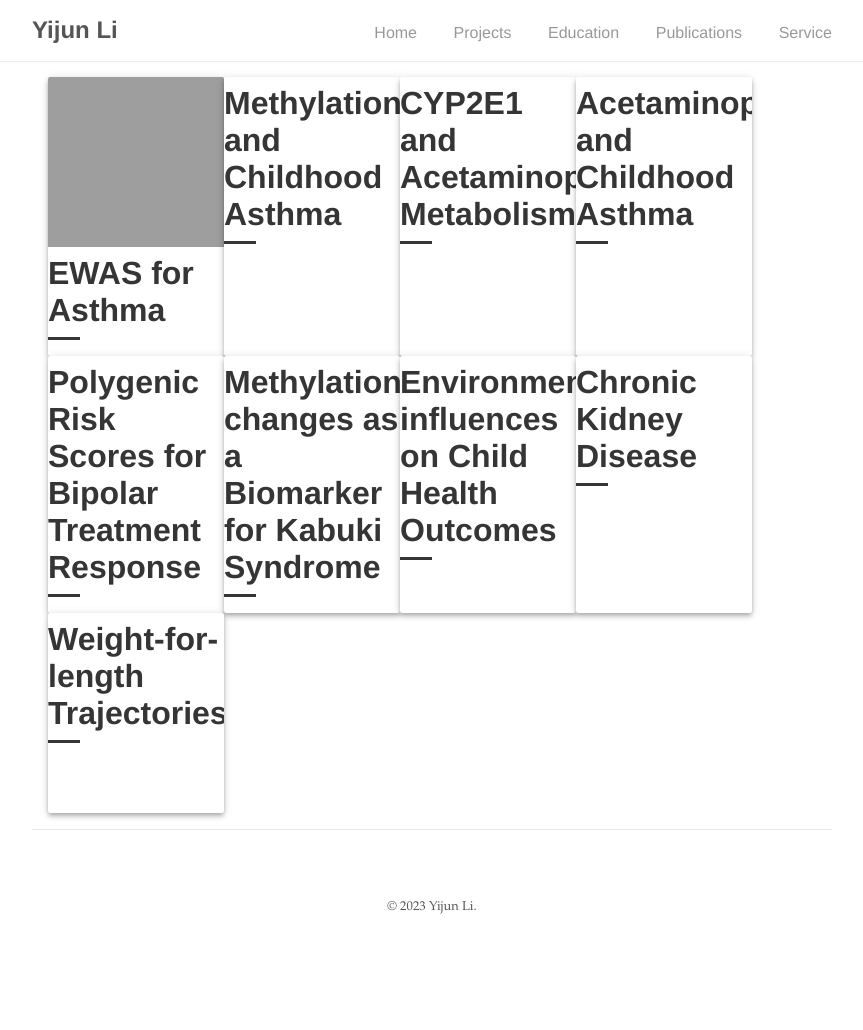
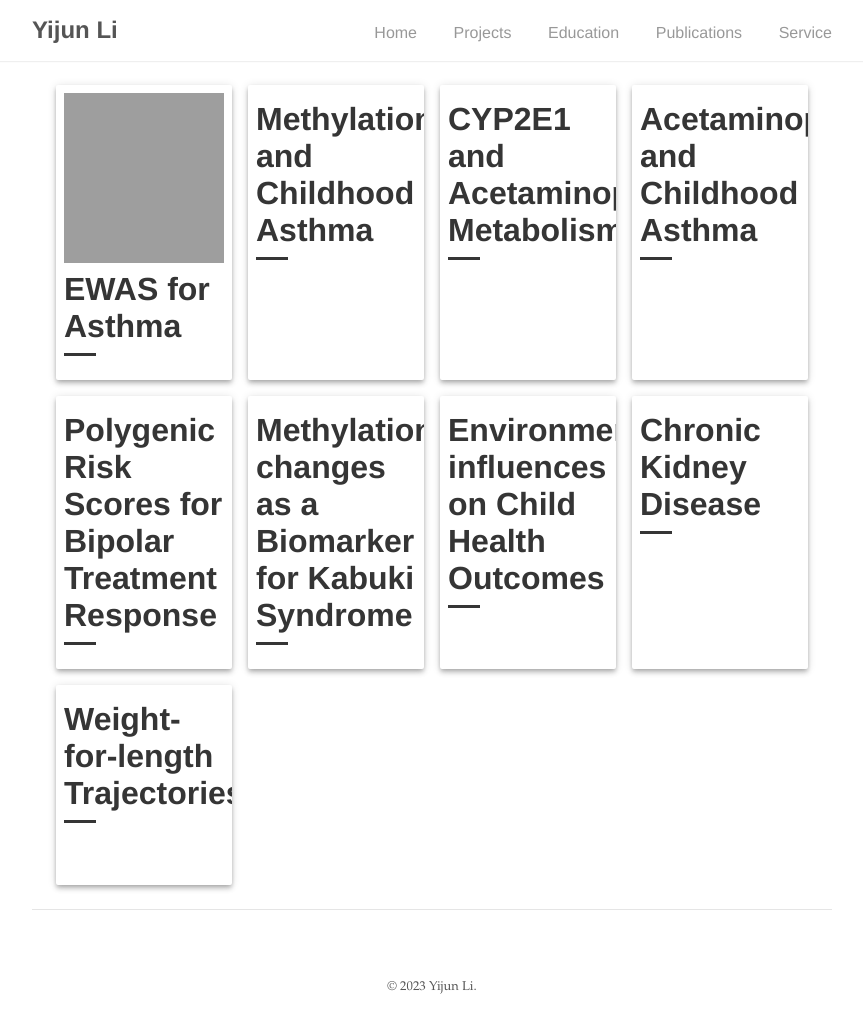
Before and after one commit to tsbertalan/yijunli, a Jekyll site: the page built from _pages/projects.html, in a window 1280 px wide. Shown: the whole page, without its empty margins (208-1071 px from the left). Built offline with Jekyll 4.4.1, drawn with Linux system fonts in a browser that asks for light colours; before the commit the page ends 950 px from its top, so only the background shows below that; grey boxes are pictures that could not be loaded.

Commit message:
Put margin/padding on the cards.

```diff
--- a/_sass/tale/_catalogue.scss
+++ b/_sass/tale/_catalogue.scss
@@ -31,6 +31,8 @@
   }
 
   &-card {
+    padding: 8px;
+    margin: 8px;
     display: -webkit-flex;
     display: -ms-flexbox;
     display: flex;
```
